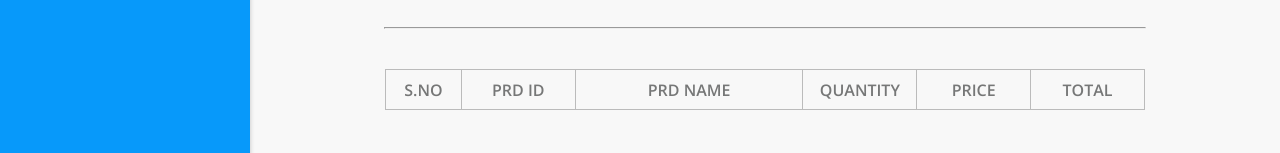
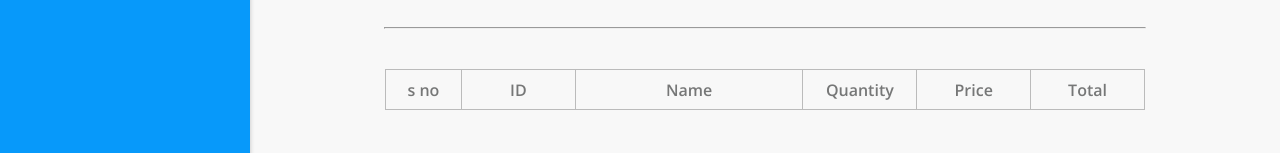
Before and after one commit to ragunathbalsubramani/bill-app, an Angular app: page /bill in a window 1280 px wide. Shown: the part 325-478 px from the top of the page. Built offline with nearby package versions, Linux system fonts and the light colour scheme.

Commit message:
1 file modified

```diff
--- a/src/app/create-bill/create-bill.component.html
+++ b/src/app/create-bill/create-bill.component.html
@@ -15,12 +15,12 @@
     <hr/>
     <table class="bill-list-tbl font">
       <tr class="bill-list-item">
-        <th class="bill-s-no">S.NO</th>
-        <th class="bill-p-id">PRD ID</th>
-        <th class="bill-p-name">PRD NAME</th>
-        <th class="bill-qnty">QUANTITY</th>
-        <th class="bill-price">PRICE</th>
-        <th class="total">TOTAL</th>
+        <th class="bill-s-no">s no</th>
+        <th class="bill-p-id">ID</th>
+        <th class="bill-p-name">Name</th>
+        <th class="bill-qnty">Quantity</th>
+        <th class="bill-price">Price</th>
+        <th class="total">Total</th>
       </tr>
     </table>
     <table class="final-bill-count font">
```
